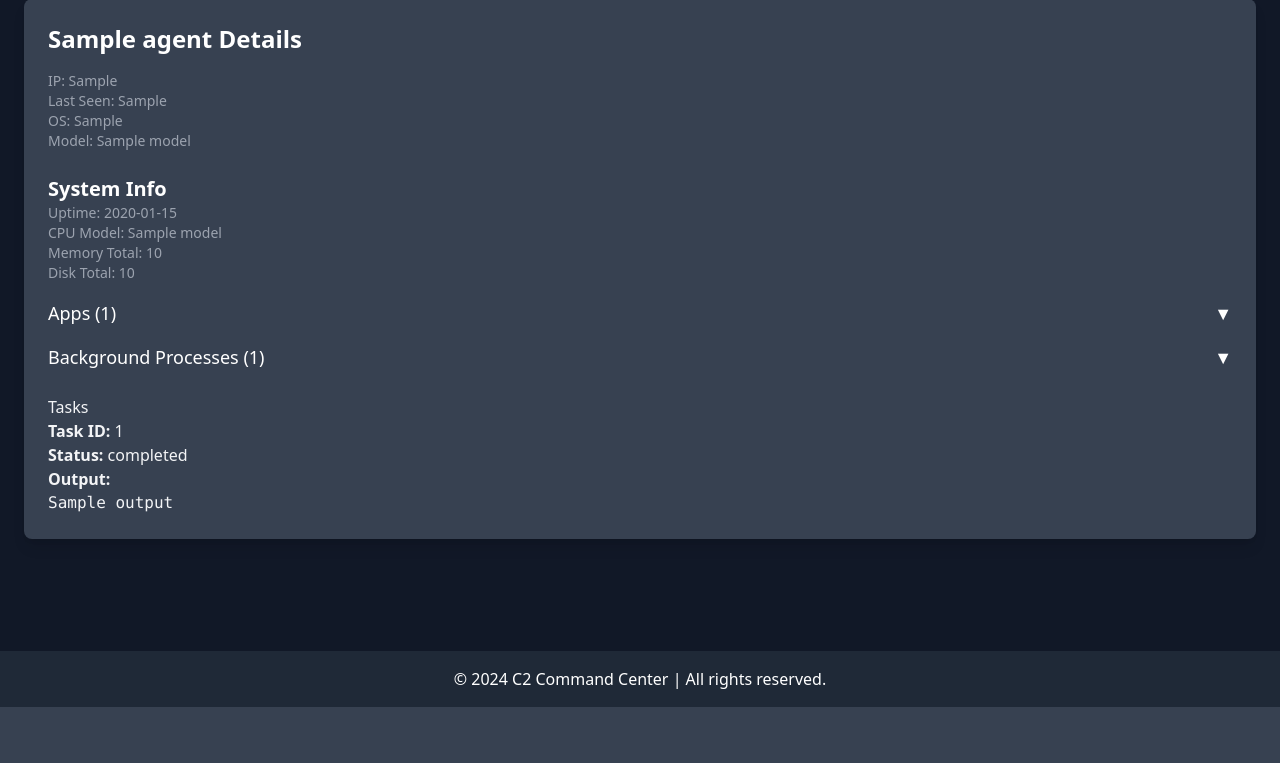
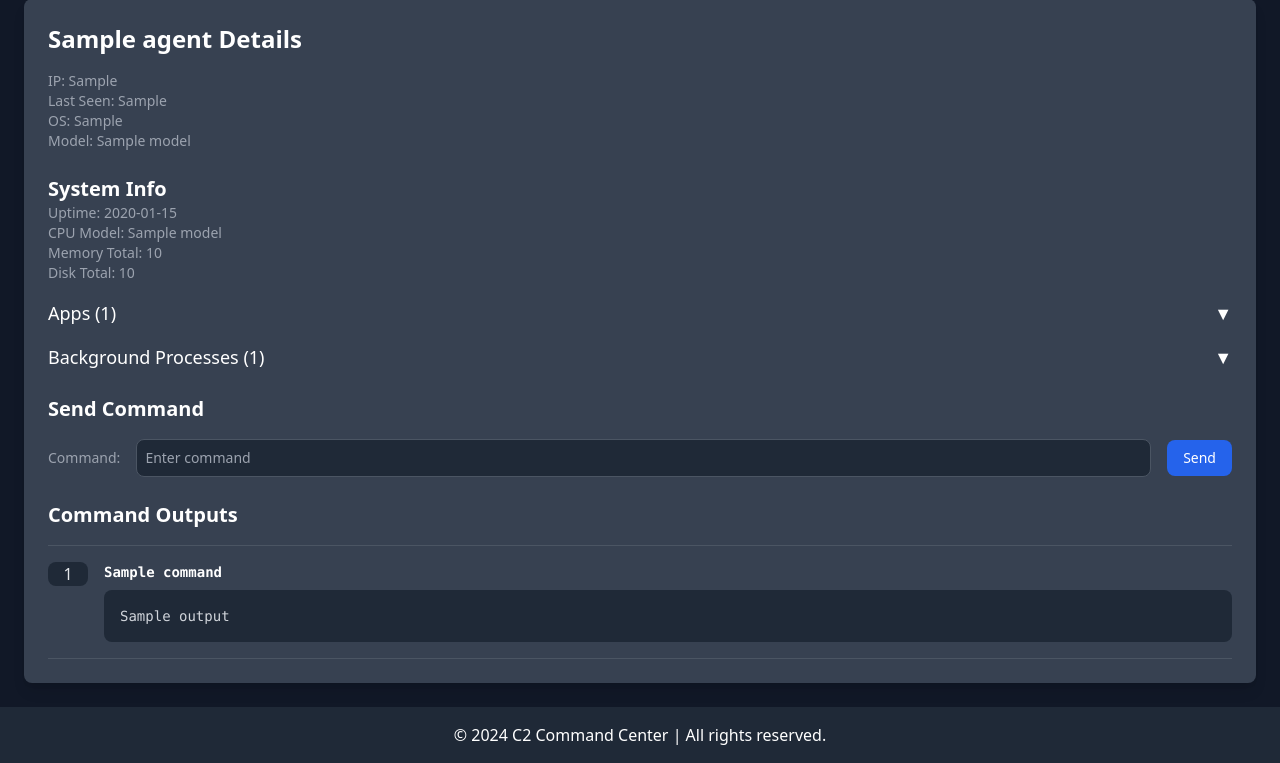
Before and after one commit to al1abb/C2, a Flask app: template server/templates/agent_details.html in a window 1280 px wide. Shown: the part 93-856 px from the top of the page. Before the commit the page ends 800 px from the top, so only its background shows below. Run offline with Flask 3, Linux system fonts and the light colour scheme; the template is opened without the code that fills it: most values are stand-ins (such as "Sample title", 1, 10 or a date in 2020); some libraries are stand-ins or nearby versions.

Commit message:
refactor: Updated agent details page

```diff
--- a/server/templates/agent_details.html
+++ b/server/templates/agent_details.html
@@ -11,6 +11,40 @@
             const arrow = document.getElementById(arrowId);
             section.classList.toggle('hidden');
             arrow.style.transform = section.classList.contains('hidden') ? 'rotate(0deg)' : 'rotate(180deg)';
+        }
+
+        // Function to handle form submission
+        function submitCommandForm(event) {
+            event.preventDefault(); // Prevent default form submission
+
+            const commandInput = document.getElementById('commandInput');
+            const agentIdInput = document.getElementById('agentId');
+            const command = commandInput.value.trim();
+            const agentId = agentIdInput.value;
+
+            if (command) {
+                fetch('/send_command', {
+                    method: 'POST',
+                    headers: {
+                        'Content-Type': 'application/json',
+                    },
+                    body: JSON.stringify({ agent_id: agentId, command: command })
+                })
+                .then(response => response.json())
+                .then(data => {
+                    if (data) {
+                        // Handle success (show confirmation, clear form, etc.)
+                        alert('Command sent successfully!');
+                        commandInput.value = ''; // Clear the input field
+                    } else {
+                        // Handle failure
+                        alert('Failed to send command. Please try again.');
+                    }
+                })
+                .catch(error => {
+                    alert('Error: ' + error.message);
+                });
+            }
         }
     </script>
 </head>
@@ -73,22 +107,38 @@
                     </ul>
                 </div>
 
-                <!-- Tasks Section -->
+                <!-- Command Input Form -->
                 <div class="mt-6">
-                    <h3>Tasks</h3>
-                    {% if agent['tasks'] %}
-                        <ul>
-                        {% for task in agent['tasks'] %}
-                            <li>
-                                <strong>Task ID:</strong> {{ task['task_id'] }} <br>
-                                <strong>Status:</strong> {{ task['status'] }} <br>
-                                <strong>Output:</strong><br>
-                                <pre>{{ task['output'] if task['status'] == 'completed' else 'Not executed yet' }}</pre>
-                            </li>
-                        {% endfor %}
-                        </ul>
+                    <h3 class="text-xl font-semibold text-white">Send Command</h3>
+                    <form id="commandForm" onsubmit="submitCommandForm(event)">
+                        <div class="mt-4 flex items-center">
+                            <label for="commandInput" class="text-sm text-gray-400 mr-4">Command:</label>
+                            <input type="hidden" id="agentId" value="{{ agent_id }}">
+                            <input type="text" id="commandInput" name="command" class="p-2 rounded-lg bg-gray-800 text-white text-sm flex-1 border border-gray-600" placeholder="Enter command" required />
+                            <button type="submit" class="ml-4 px-4 py-2 bg-blue-600 text-white rounded-lg hover:bg-blue-700 text-sm">Send</button>
+                        </div>
+                    </form>
+                </div>
+
+                <!-- Command Outputs -->
+                <div class="mt-6">
+                    <h3 class="text-xl font-semibold text-white">Command Outputs</h3>
+                    {% if agent_commands %}
+                        <div class="mt-4 space-y-4">
+                            {% for command, output in agent_commands.items() %}
+                                <div class="flex items-start border-t border-b border-gray-600 py-4">
+                                    <div class="w-10 text-center bg-gray-800 text-gray-200 rounded-lg mr-4">
+                                        {{ loop.index }}
+                                    </div>
+                                    <div class="flex-1">
+                                        <pre class="text-sm text-white mb-2 font-semibold">{{ command }}</pre>
+                                        <pre class="bg-gray-800 text-gray-300 p-4 rounded-lg text-sm whitespace-pre-wrap break-words">{{ output }}</pre>
+                                    </div>
+                                </div>
+                            {% endfor %}
+                        </div>
                     {% else %}
-                        <p>No tasks available</p>
+                        <p class="text-gray-400">No command outputs available for this agent.</p>
                     {% endif %}
                 </div>
             </div>
```
